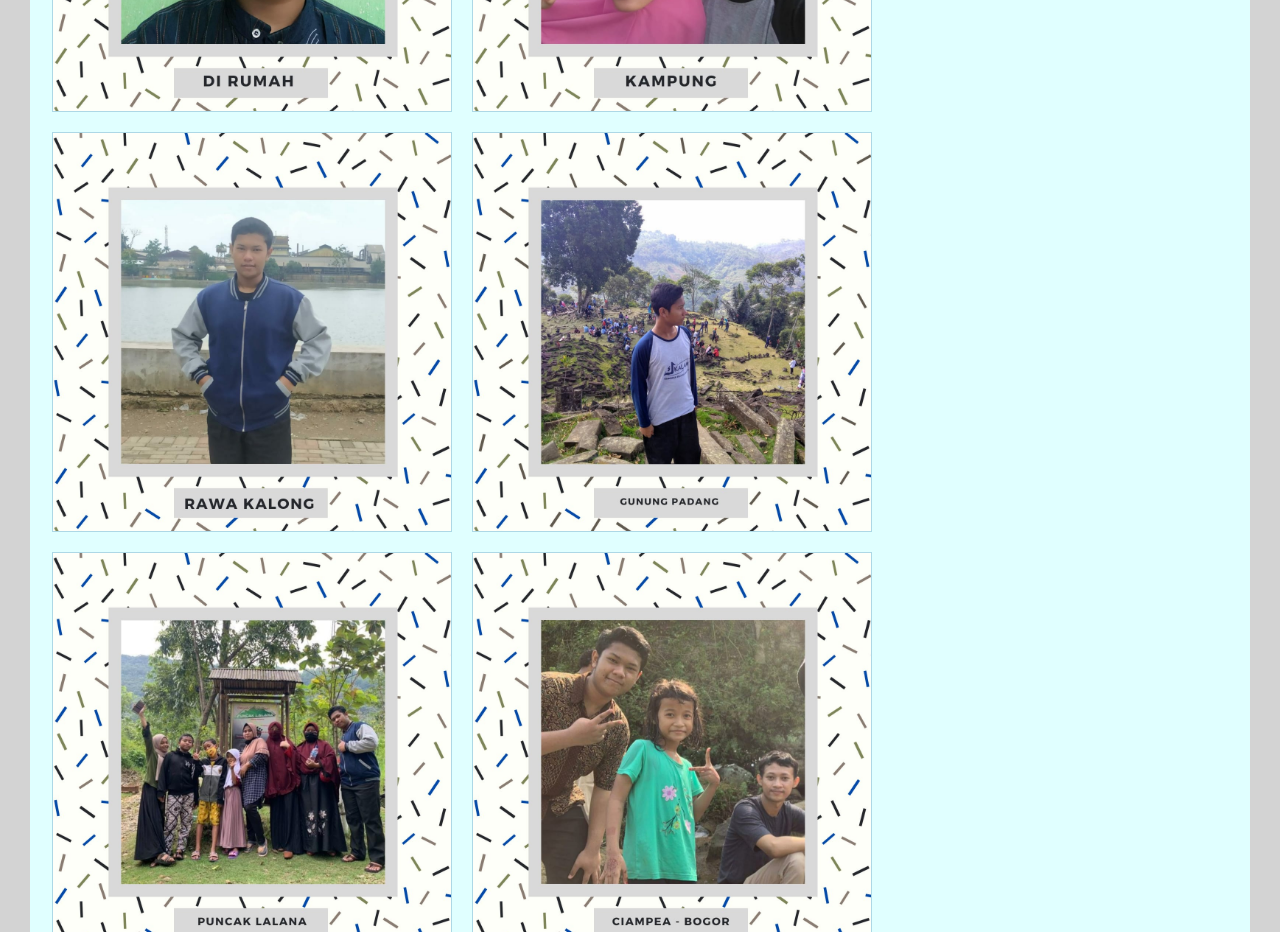
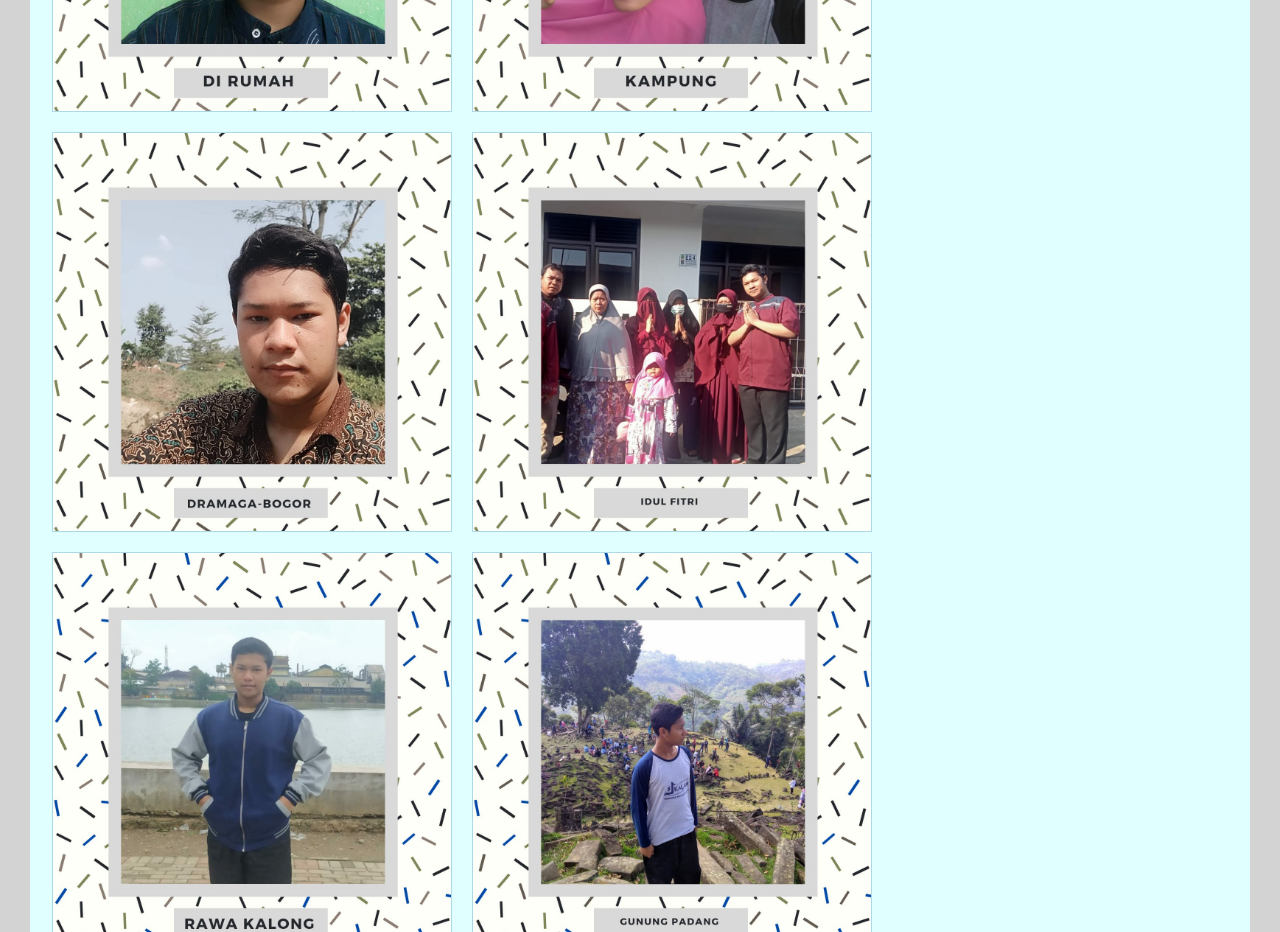
Before and after one commit to Aripurwanto65/Aripurwanto65.github.io, a plain HTML site: page galeri.html in a window 1280 px wide. Shown: the part 1000-1932 px from the top of the page. Drawn offline with nearby package versions, Linux system fonts and the light colour scheme.

Commit message:
Update galeri.html

```diff
--- a/galeri.html
+++ b/galeri.html
@@ -105,6 +105,14 @@
       <img src="https://Aripurwanto65.github.io/Foto 4.jpeg">
     </div>
 
+  <div class="gallery">
+      <img src="https://Aripurwanto65.github.io/Foto 11.jpeg">
+    </div>
+
+    <div class="gallery">
+      <img src="https://Aripurwanto65.github.io/Foto 12.jpeg">
+    </div>
+
     <div class="gallery">
       <img src="https://Aripurwanto65.github.io/Foto 5.jpeg">
     </div>
```
